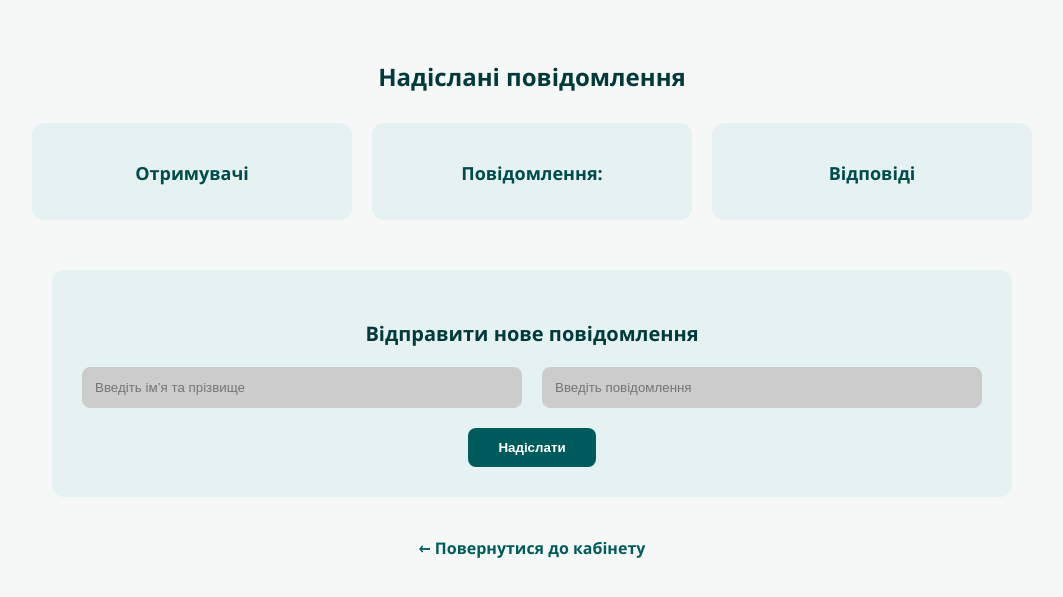
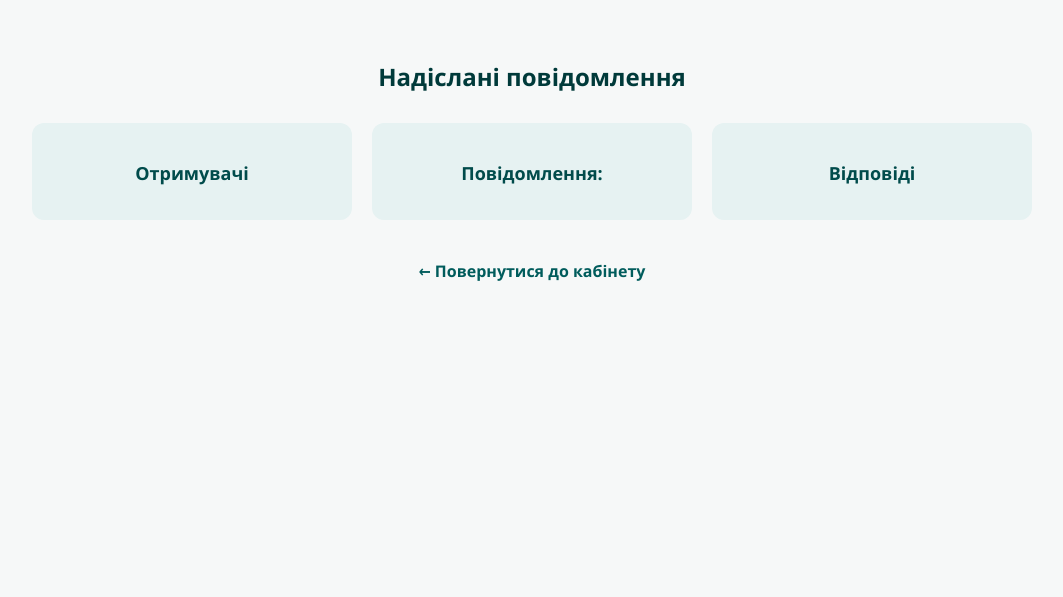
Before and after one commit to militsiya04/diploma, a Flask app: template app/templates/outbox.html in a window 1280 px wide. Shown: the top 597 px of the page, without its empty margins (108-1171 px from the left). Run offline with Flask 3, Linux system fonts and the light colour scheme; the template is opened without the code that fills it, so the values that code supplies are empty.

Commit message:
final2
final2

```diff
--- a/app/main.py
+++ b/app/main.py
@@ -124,7 +124,7 @@ def register_user(token: str):
         session_captcha = session.get("captcha", "").strip().lower()
 
         if user_captcha != session_captcha:
-            flash("❌ Невірна капча!", "error")
+            flash(" Невірна капча!", "error")
             return redirect(request.url)
 
         session.pop("captcha", None)
@@ -172,7 +172,7 @@ def register_user(token: str):
         conn.commit()
         conn.close()
 
-        flash(f"✅ Користувач з роллю '{role}' успішно зареєстрований!", "success")
+        flash(f"Користувач з роллю '{role}' успішно зареєстрований!", "success")
         return redirect(url_for("login"))
 
     return render_template("register.html", token=token, role=role)
@@ -366,7 +366,7 @@ def verify_face():
                 )
                 return redirect(url_for("redirect_user"))
             else:
-                flash("❌ Особа не збігається.", "error")
+                flash(" Особа не збігається.", "error")
                 return redirect(url_for("verify_face"))
 
         except Exception as e:
@@ -420,11 +420,11 @@ def generate_links():
     if request.method == "POST":
         selected_role = request.form.get("role")
         if selected_role not in allowed_roles:
-            flash("❌ Ви не маєте прав створювати користувачів з цією роллю!", "error")
+            flash(" Ви не маєте прав створювати користувачів з цією роллю!", "error")
             return redirect(url_for("generate_links"))
 
         generate_registration_link(conn, selected_role, hours_valid=24)
-        flash(f"✅ Посилання для {selected_role} згенеровано!", "success")
+        flash(f"Посилання для {selected_role} згенеровано!", "success")
         return redirect(url_for("generate_links"))
 
     cursor.execute(
@@ -475,7 +475,7 @@ def database():
                     required_columns = {"user_id", "pulse", "date_when_created"}
                     if not required_columns.issubset(df.columns):
                         flash(
-                            "❌ Pulse: потрібні стовпці: user_id, pulse, date_when_created",
+                            " Pulse: потрібні стовпці: user_id, pulse, date_when_created",
                             "error",
                         )
                         return redirect(url_for("database"))
@@ -493,7 +493,7 @@ def database():
                     required_columns = {"user_id", "pulse", "date_when_created"}
                     if not required_columns.issubset(df.columns):
                         flash(
-                            "❌ Dispersion: потрібні стовпці: user_id, pulse, date_when_created",
+                            " Dispersion: потрібні стовпці: user_id, pulse, date_when_created",
                             "error",
                         )
                         return redirect(url_for("database"))
@@ -515,7 +515,7 @@ def database():
                     }
                     if not required_columns.issubset(df.columns):
                         flash(
-                            "❌ WaS: потрібні стовпці: user_id, weight, sugar, date_when_created",
+                            " WaS: потрібні стовпці: user_id, weight, sugar, date_when_created",
                             "error",
                         )
                         return redirect(url_for("database"))
@@ -538,7 +538,7 @@ def database():
                     }
                     if not required_columns.issubset(df.columns.str.lower()):
                         flash(
-                            "❌ Pressure: потрібні стовпці: user_id, bpressure, apressure, date_when_created",
+                            " Pressure: потрібні стовпці: user_id, bpressure, apressure, date_when_created",
                             "error",
                         )
                         return redirect(url_for("database"))
@@ -555,10 +555,10 @@ def database():
 
                 conn.commit()
                 conn.close()
-                flash(f"✅ Дані імпортовано в таблицю {table_choice}!", "success")
+                flash(f"Дані імпортовано в таблицю {table_choice}!", "success")
 
             except Exception as e:
-                flash(f"❌ Помилка імпорту: {e}", "error")
+                flash(f" Помилка імпорту: {e}", "error")
 
     return render_template("database.html")
 
@@ -569,7 +569,7 @@ def database():
 def export_selected():
     table_name = request.args.get("table")
     if table_name not in ["Pulse", "Dispersion", "WaS", "Pressure"]:
-        flash("❌ Невідома таблиця для експорту.", "error")
+        flash(" Невідома таблиця для експорту.", "error")
         return redirect(url_for("database"))
 
     try:
@@ -590,7 +590,7 @@ def export_selected():
         )
 
     except Exception as e:
-        flash(f"❌ Помилка експорту: {e}", "error")
+        flash(f" Помилка експорту: {e}", "error")
         return redirect(url_for("database"))
 
 
--- a/app/templates/outbox.html
+++ b/app/templates/outbox.html
@@ -155,19 +155,6 @@
         </div>
     </div>
 
-    <div class="form-section">
-        <h3>Відправити нове повідомлення</h3>
-        <form method="POST">
-            <div class="form-row">
-                <input type="text" name="recipient" placeholder="Введіть ім’я та прізвище" required>
-                <input type="text" name="message" placeholder="Введіть повідомлення" required>
-            </div>
-            <div class="form-row">
-                <input type="submit" value="Надіслати">
-            </div>
-        </form>
-    </div>
-
     <div style="text-align: center;">
         <a href="{{ url_for('dashboard') }}">← Повернутися до кабінету</a>
     </div>
--- a/app/templates/verify_email.html
+++ b/app/templates/verify_email.html
@@ -149,7 +149,6 @@
             <input type="submit" value="Підтвердити">
         </form>
 
-        <p>Не отримали код? <a href="{{ url_for('authenticate_email') }}">Надіслати ще раз</a></p>
 
         {% with messages = get_flashed_messages(with_categories=true) %}
           {% if messages %}
--- a/app/templates/verify_face.html
+++ b/app/templates/verify_face.html
@@ -102,10 +102,6 @@
         </form>
     </div>
 
-    <footer>
-        &copy; {{ current_year or 2025 }} Верифікація
-    </footer>
-
     <script>
         const video = document.getElementById('video');
         const canvas = document.getElementById('canvas');
```
